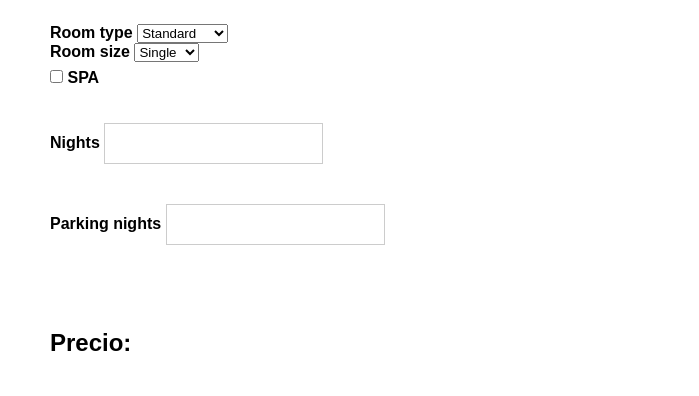
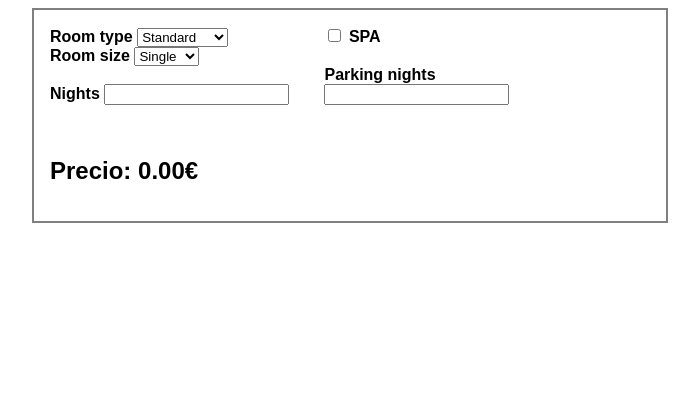
Before and after one commit to Jontalas/CampusLemoncodeLaboratorio4_extra_2, a plain HTML site: page index.html in a window 1280 px wide. Shown: the whole page, without its empty margins (290-989 px from the left). Drawn offline with Linux system fonts and the light colour scheme.

Commit message:
Terminado

```diff
--- a/index.html
+++ b/index.html
@@ -11,32 +11,42 @@
 
 <body>
     <div class="container">
-        <div class="data">
+        <div class="section">
+            <div>
+                <div class="element">
                     <label for="roomType"><b>Room type</b></label>
                     <select id="roomType" name="roomType">
                         <option value="roomType1" selected>Standard</option>
                         <option value="roomType2">Junior suite</option>
                         <option value="roomType3">Suite</option>
                     </select>
-            <br>
+                </div>
+                <div class="element">
+                    <input type="checkbox" id="spaSelect" name="spaSelect" value="spaSelectVal" />
+                    <label for="spaSelect"><b>SPA</b></label>
+                </div>
+            </div>
+            <div>
                 <label for="roomSize"><b>Room size</b></label>
                 <select id="roomSize" name="roomSize">
                     <option value="roomSize1" selected>Single</option>
                     <option value="roomSize2">Double</option>
                     <option value="roomSize3">Triple</option>
                 </select>
-            <br>
-            <input type="checkbox" id="spaSelect" name="spaSelect" value="spaSelectVal"/>
-            <label for="spaSelect"><b>SPA</b></label>
-            <br>
+            </div>
+            <div>
+                <div class="element">
                     <label for="nights"><b>Nights</b></label>
-            <input type="number" id="nights" name="nights"/>
-            <br>
+                    <input type="number" id="nights" name="nights" />
+                </div>
+                <div class="element">
                     <label for="parkingNights"><b>Parking nights</b></label>
-            <input type="number" id="parkingNights" name="parkingNights"/>
+                    <input type="number" id="parkingNights" name="parkingNights" />
                 </div>
-        <div class="actions">
-            <h2 id="precio">Precio: </h2>
+            </div>
+        </div>
+        <div class="section">
+            <h2 id="precio">Precio: 0.00€</h2>
         </div>
     </div>
     <script src="Laboratorio4_x2.js"></script>
--- a/site.css
+++ b/site.css
@@ -1,21 +1,17 @@
 body {
     font-family: Arial, Helvetica, sans-serif;
-}
-
-input {
-    padding: 12px 20px;
-    margin: 8px 0 32px 0;
-    display: inline-block;
-    border: 1px solid #ccc;
-    box-sizing: border-box;
 }
 
 .container {
     margin: auto;
     width: 50%;
+    border: 2px solid grey;
 }
 
-.data,
-.actions {
+.section {
     padding: 16px;
 }
+.element {
+    display: inline-block;
+    width: 45%;
+}
```
Lines whose indentation alone changed are shown as unchanged.
